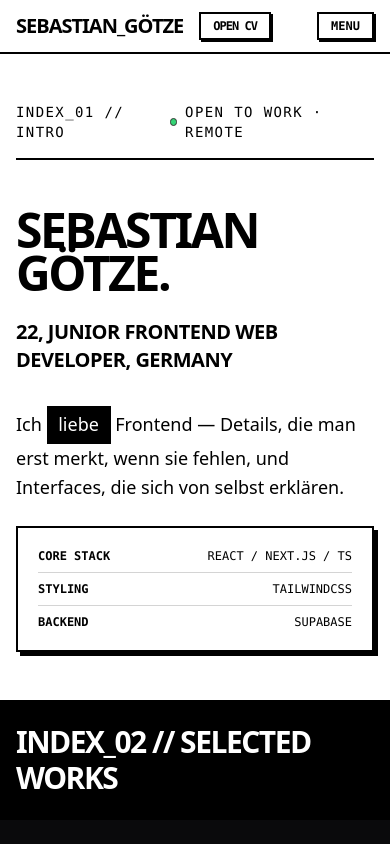
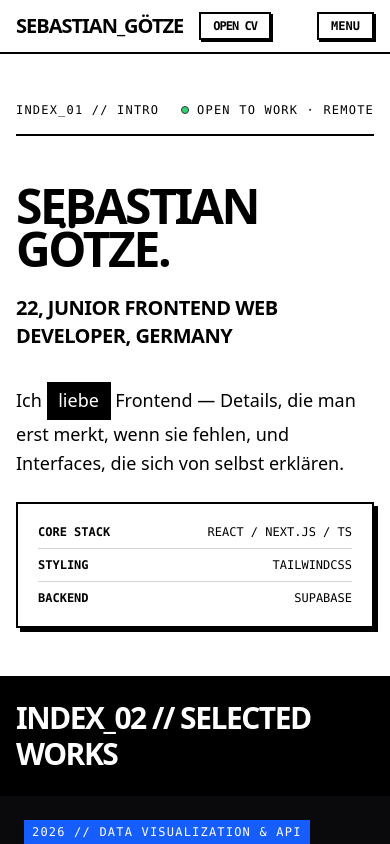
Before and after one commit to zeroequalsone/portfolio, a Next.js app: page / in a window 390 px wide. Shown: the top 844 px of the page. Built offline with nearby package versions, Linux system fonts and the light colour scheme.

Commit message:
style(hero): make header text responsive (#21)

```diff
--- a/components/Hero.tsx
+++ b/components/Hero.tsx
@@ -20,11 +20,11 @@ export default function Hero() {
       id="hero"
       className="flex flex-col justify-center px-4 py-12 md:px-12 md:py-24 scroll-mt-16"
     >
-      <header className="mb-12 flex justify-between items-end border-b-2 border-black pb-4">
-        <p className="font-mono text-sm uppercase tracking-widest">
+      <header className="mb-12 flex justify-between items-center border-b-2 border-black pb-4">
+        <p className="font-mono text-xs sm:text-sm uppercase tracking-widest">
           Index_01 // Intro
         </p>
-        <div className="font-mono text-sm uppercase tracking-widest flex items-center gap-2">
+        <div className="font-mono text-xs sm:text-sm uppercase tracking-widest flex items-center gap-2">
           <span className="size-2 bg-green-500 rounded-full animate-pulse motion-reduce:animate-none border border-black" />
           <span>Open to work · Remote</span>
         </div>
```
